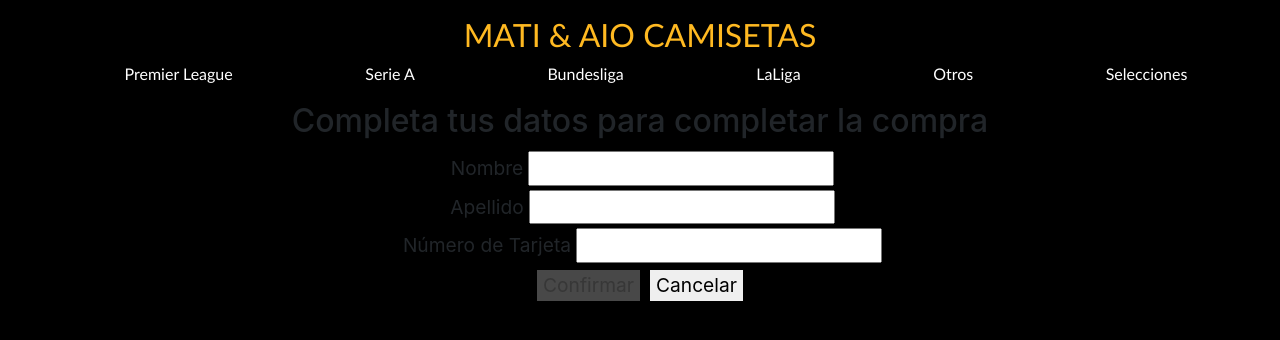
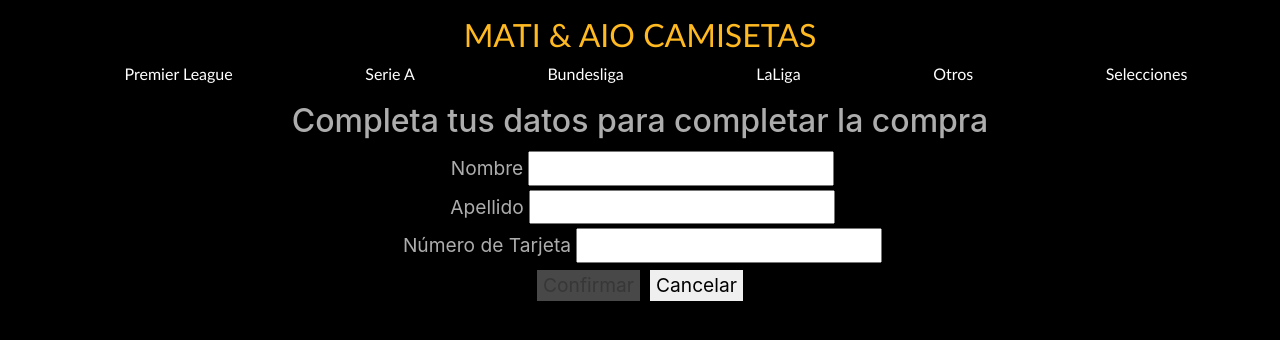
Before and after one commit to Matias-Delorenzini/proyectoCamisetasAio, a React (Create React App) app: page /checkout in a window 1280 px wide. Shown: the top 340 px of the page. Built offline with nearby package versions, Linux system fonts and the light colour scheme.

Commit message:
update color

```diff
--- a/src/components/Checkout/Checkout.css
+++ b/src/components/Checkout/Checkout.css
@@ -18,3 +18,7 @@ form{
     border: none;
     margin: 5px;
 }
+
+.FormCheckout{
+    color: rgb(173, 173, 173);
+}
--- a/src/components/Checkout/Checkout.js
+++ b/src/components/Checkout/Checkout.js
@@ -48,7 +48,7 @@ function Checkout() {
     }
 
     return (
-        <form>
+        <form className="FormCheckout">
             <h2>Completa tus datos para completar la compra</h2>
             <div className="CheckoutInput">
                 <label htmlFor="lastname" className="LabelInput">Nombre</label>
--- /dev/null
+++ b/src/components/OrderConfirm/OrderConfirm.css
@@ -0,0 +1,3 @@
+.Orderconfirm{
+    color: rgb(170, 170, 170);
+}
--- a/src/components/OrderConfirm/OrderConfirm.js
+++ b/src/components/OrderConfirm/OrderConfirm.js
@@ -1,6 +1,7 @@
 import { useState, useEffect } from "react";
 import { useParams } from "react-router-dom";
 import { getOrder } from "../../services/firebase";
+import "./OrderConfirm.css"
 
 function OrderConfirm() {
 	const [orderData, setOrderData] = useState(null);
@@ -13,7 +14,7 @@ function OrderConfirm() {
 	}, [id]);
 
 	return (
-		<div>
+		<div className="Orderconfirm">
 			<h1>Gracias por tu compra!</h1>
 			{orderData !== null ? (
 				<div>
```
